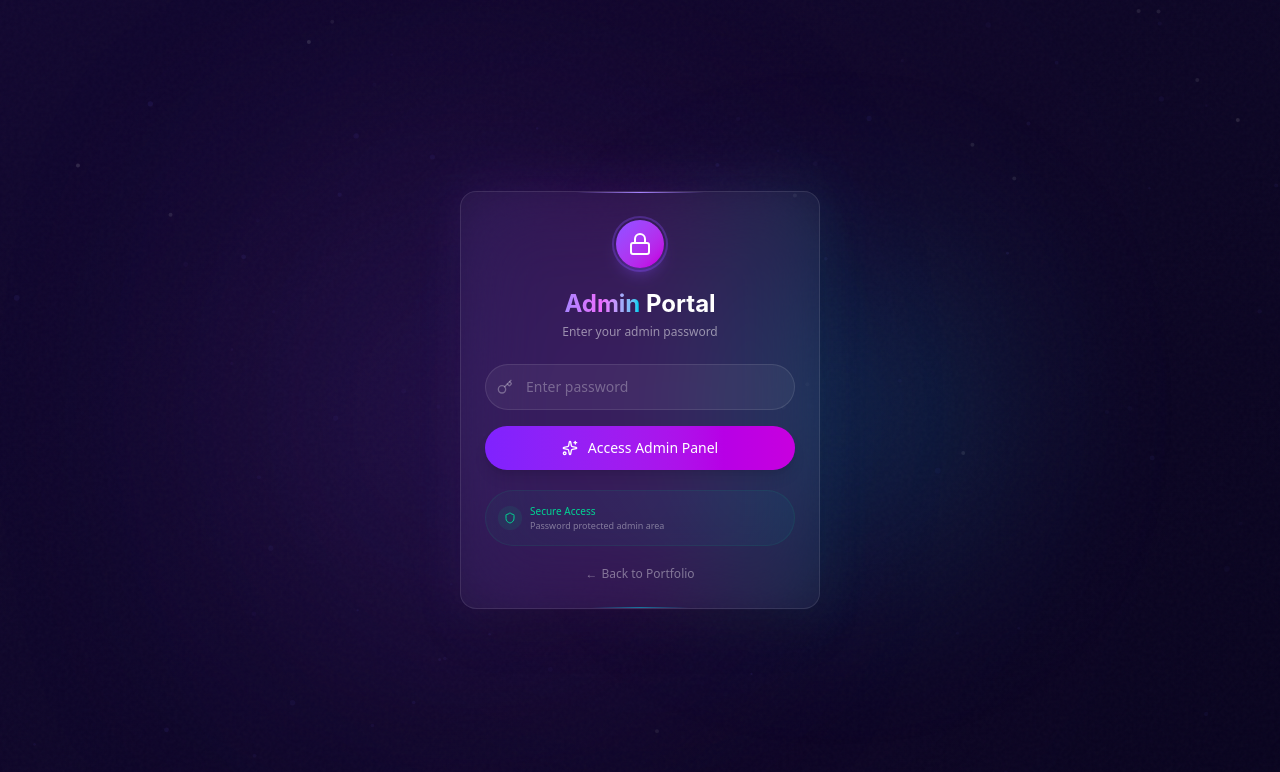
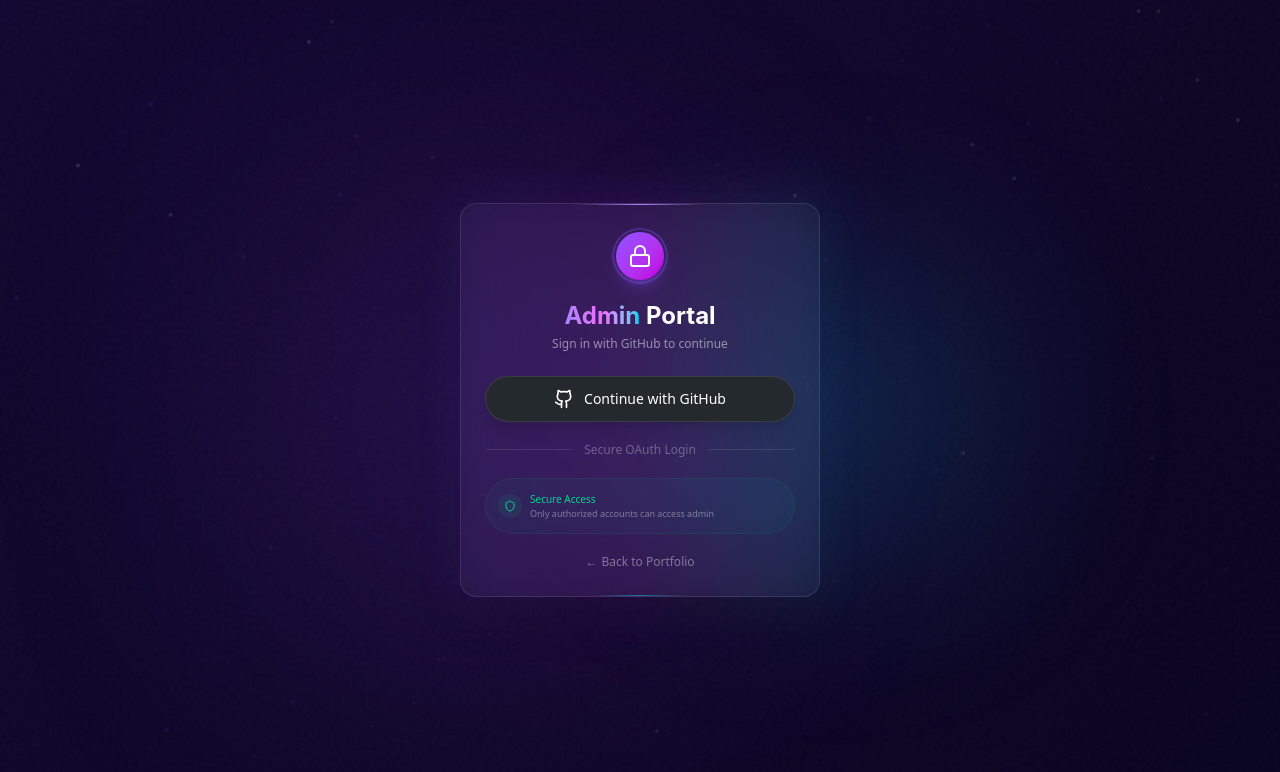
Before and after one commit to aniketmishra-0/portfolio_for_you, a Next.js app: page /login in a window 1280 px wide. Shown: the top 772 px of the page. Built offline with nearby package versions, Linux system fonts and the light colour scheme; a web font is replaced by a local one.

Commit message:
feat: Add Vercel deployment with GitHub OAuth login

```diff
--- a/next.config.ts
+++ b/next.config.ts
@@ -1,18 +1,11 @@
 import type { NextConfig } from "next";
 
-const isProd = process.env.NODE_ENV === 'production';
-
 const nextConfig: NextConfig = {
-  output: 'export',
-  trailingSlash: true,
   images: {
-    unoptimized: true,
-  },
-  basePath: isProd ? '/portfolio_for_you' : '',
-  assetPrefix: isProd ? '/portfolio_for_you/' : '',
-  // Skip API routes for static export
-  experimental: {
-    // This allows us to build even with dynamic routes
+    remotePatterns: [
+      { hostname: 'avatars.githubusercontent.com' },
+      { hostname: 'lh3.googleusercontent.com' },
+    ],
   },
 };
 
--- a/src/app/admin/page.tsx
+++ b/src/app/admin/page.tsx
@@ -1,6 +1,7 @@
 "use client";
 
 import { useState, useEffect } from "react";
+import { useSession, signOut } from "next-auth/react";
 import { motion, AnimatePresence } from "framer-motion";
 import {
     LayoutDashboard,
@@ -83,7 +84,7 @@
 
 export default function AdminPanel() {
     const router = useRouter();
-    const [isAuthenticated, setIsAuthenticated] = useState<boolean | null>(null);
+    const { data: session, status } = useSession();
     const {
         data,
         allProfiles,
@@ -141,26 +142,9 @@
     const [editingItem, setEditingItem] = useState<Project | Experience | Testimonial | Education | null>(null);
     const [saveStatus, setSaveStatus] = useState<"idle" | "saving" | "saved">("idle");
 
-    // Check localStorage auth
+    // Check NextAuth session
     useEffect(() => {
-        const authStatus = localStorage.getItem("admin_authenticated");
-        const authTime = localStorage.getItem("admin_auth_time");
-
-        // Check if auth is valid (24 hour expiry)
-        if (authStatus === "true" && authTime) {
-            const authAge = Date.now() - parseInt(authTime);
-            const maxAge = 24 * 60 * 60 * 1000; // 24 hours
-            if (authAge < maxAge) {
-                setIsAuthenticated(true);
-            } else {
-                // Session expired
-                localStorage.removeItem("admin_authenticated");
-                localStorage.removeItem("admin_auth_time");
-                setIsAuthenticated(false);
-                router.push("/login");
-            }
-        } else {
-            setIsAuthenticated(false);
+        if (status === "unauthenticated") {
             router.push("/login");
         }
 
@@ -169,20 +153,18 @@
             setTheme(savedTheme);
             document.documentElement.setAttribute("data-theme", savedTheme);
         }
-    }, [router]);
+    }, [status, router]);
 
     useEffect(() => {
         setEditingProfile(data.profile);
     }, [data.profile, allProfiles.activeProfileId]);
 
     const handleLogout = () => {
-        localStorage.removeItem("admin_authenticated");
-        localStorage.removeItem("admin_auth_time");
-        router.push("/login");
+        signOut({ callbackUrl: "/login" });
     };
 
     // Show loading while checking auth
-    if (isAuthenticated === null) {
+    if (status === "loading") {
         return (
             <div className="min-h-screen flex items-center justify-center bg-[var(--background)]">
                 <Loader2 className="w-8 h-8 animate-spin text-[var(--accent-primary)]" />
@@ -191,7 +173,7 @@
     }
 
     // Don't render if not authenticated
-    if (!isAuthenticated) {
+    if (!session) {
         return null;
     }
 
--- /dev/null
+++ b/src/app/api/auth/[...nextauth]/route.ts
@@ -0,0 +1,3 @@
+import { handlers } from "@/auth";
+
+export const { GET, POST } = handlers;
--- a/src/app/login/page.tsx
+++ b/src/app/login/page.tsx
@@ -2,35 +2,15 @@
 
 import { useState } from "react";
 import { motion } from "framer-motion";
-import { Lock, Loader2, Shield, Sparkles, Key } from "lucide-react";
-import { useRouter } from "next/navigation";
-
-// Simple client-side auth for static export
-const ADMIN_PASSWORD = "admin123"; // Change this to your secure password
+import { Lock, Loader2, Shield, Sparkles, Github } from "lucide-react";
+import { signIn } from "next-auth/react";
 
 export default function AdminLogin() {
-    const router = useRouter();
-    const [password, setPassword] = useState("");
     const [isLoading, setIsLoading] = useState(false);
-    const [error, setError] = useState("");
 
-    const handleLogin = async (e: React.FormEvent) => {
-        e.preventDefault();
+    const handleGitHubLogin = async () => {
         setIsLoading(true);
-        setError("");
-
-        // Simulate a slight delay for UX
-        await new Promise(resolve => setTimeout(resolve, 500));
-
-        if (password === ADMIN_PASSWORD) {
-            // Store auth in localStorage
-            localStorage.setItem("admin_authenticated", "true");
-            localStorage.setItem("admin_auth_time", Date.now().toString());
-            router.push("/admin");
-        } else {
-            setError("Invalid password. Please try again.");
-        }
-        setIsLoading(false);
+        await signIn("github", { callbackUrl: "/admin" });
     };
 
     return (
@@ -115,70 +95,46 @@
                             transition={{ delay: 0.4 }}
                             className="text-white/50 text-xs"
                         >
-                            Enter your admin password
+                            Sign in with GitHub to continue
                         </motion.p>
                     </div>
 
-                    {/* Error message */}
-                    {error && (
-                        <motion.div
-                            initial={{ opacity: 0, y: -10 }}
-                            animate={{ opacity: 1, y: 0 }}
-                            className="mb-4 p-3 rounded-lg bg-red-500/10 border border-red-500/30 text-red-400 text-xs text-center"
-                        >
-                            {error}
-                        </motion.div>
-                    )}
-
-                    {/* Login Form */}
-                    <form onSubmit={handleLogin} className="space-y-4">
-                        <motion.div
-                            initial={{ opacity: 0, x: -20 }}
-                            animate={{ opacity: 1, x: 0 }}
-                            transition={{ delay: 0.5 }}
-                        >
-                            <div className="relative">
-                                <Key className="absolute left-3 top-1/2 -translate-y-1/2 w-4 h-4 text-white/30" />
-                                <input
-                                    type="password"
-                                    value={password}
-                                    onChange={(e) => setPassword(e.target.value)}
-                                    placeholder="Enter password"
-                                    className="w-full pl-10 pr-4 py-3 rounded-xl bg-white/5 border border-white/10 text-white placeholder:text-white/30 focus:outline-none focus:border-violet-500/50 focus:ring-2 focus:ring-violet-500/20 transition-all text-sm"
-                                    required
-                                />
-                            </div>
-                        </motion.div>
-
+                    {/* GitHub Login Button */}
                     <motion.button
                         initial={{ opacity: 0, y: 20 }}
                         animate={{ opacity: 1, y: 0 }}
-                            transition={{ delay: 0.6 }}
-                            type="submit"
-                            disabled={isLoading || !password}
-                            className="group w-full flex items-center justify-center gap-2.5 px-4 py-3 rounded-xl bg-gradient-to-r from-violet-600 to-fuchsia-600 text-white font-medium text-sm hover:from-violet-500 hover:to-fuchsia-500 transition-all disabled:opacity-50 disabled:cursor-not-allowed shadow-lg hover:shadow-xl hover:scale-[1.02] active:scale-[0.98]"
+                        transition={{ delay: 0.5 }}
+                        onClick={handleGitHubLogin}
+                        disabled={isLoading}
+                        className="group w-full flex items-center justify-center gap-2.5 px-4 py-3 rounded-xl bg-[#24292e] hover:bg-[#2f363d] text-white font-medium text-sm transition-all disabled:opacity-50 disabled:cursor-not-allowed shadow-lg hover:shadow-xl hover:scale-[1.02] active:scale-[0.98] border border-white/10"
                         whileHover={{ boxShadow: "0 0 30px rgba(139, 92, 246, 0.3)" }}
                     >
                         {isLoading ? (
                             <>
-                                    <Loader2 className="w-4 h-4 animate-spin" />
-                                    <span>Authenticating...</span>
+                                <Loader2 className="w-5 h-5 animate-spin" />
+                                <span>Connecting...</span>
                             </>
                         ) : (
                             <>
-                                    <Sparkles className="w-4 h-4" />
-                                    <span>Access Admin Panel</span>
+                                <Github className="w-5 h-5" />
+                                <span>Continue with GitHub</span>
                             </>
                         )}
                     </motion.button>
-                    </form>
+
+                    {/* Divider */}
+                    <div className="flex items-center gap-3 my-5">
+                        <div className="flex-1 h-px bg-white/10" />
+                        <span className="text-white/30 text-xs">Secure OAuth Login</span>
+                        <div className="flex-1 h-px bg-white/10" />
+                    </div>
 
                     {/* Security badge */}
                     <motion.div
                         initial={{ opacity: 0, y: 10 }}
                         animate={{ opacity: 1, y: 0 }}
-                        transition={{ delay: 0.7 }}
-                        className="mt-5 p-3 rounded-xl bg-gradient-to-r from-emerald-500/5 to-cyan-500/5 border border-emerald-500/10"
+                        transition={{ delay: 0.6 }}
+                        className="p-3 rounded-xl bg-gradient-to-r from-emerald-500/5 to-cyan-500/5 border border-emerald-500/10"
                     >
                         <div className="flex items-center gap-2">
                             <div className="w-6 h-6 rounded-full bg-emerald-500/10 flex items-center justify-center">
@@ -186,7 +142,7 @@
                             </div>
                             <div>
                                 <p className="text-[10px] font-medium text-emerald-400">Secure Access</p>
-                                <p className="text-[9px] text-white/40">Password protected admin area</p>
+                                <p className="text-[9px] text-white/40">Only authorized accounts can access admin</p>
                             </div>
                         </div>
                     </motion.div>
@@ -195,7 +151,7 @@
                     <motion.div
                         initial={{ opacity: 0 }}
                         animate={{ opacity: 1 }}
-                        transition={{ delay: 0.8 }}
+                        transition={{ delay: 0.7 }}
                         className="mt-4 text-center"
                     >
                         <a
```
Lines whose indentation alone changed are shown as unchanged.
